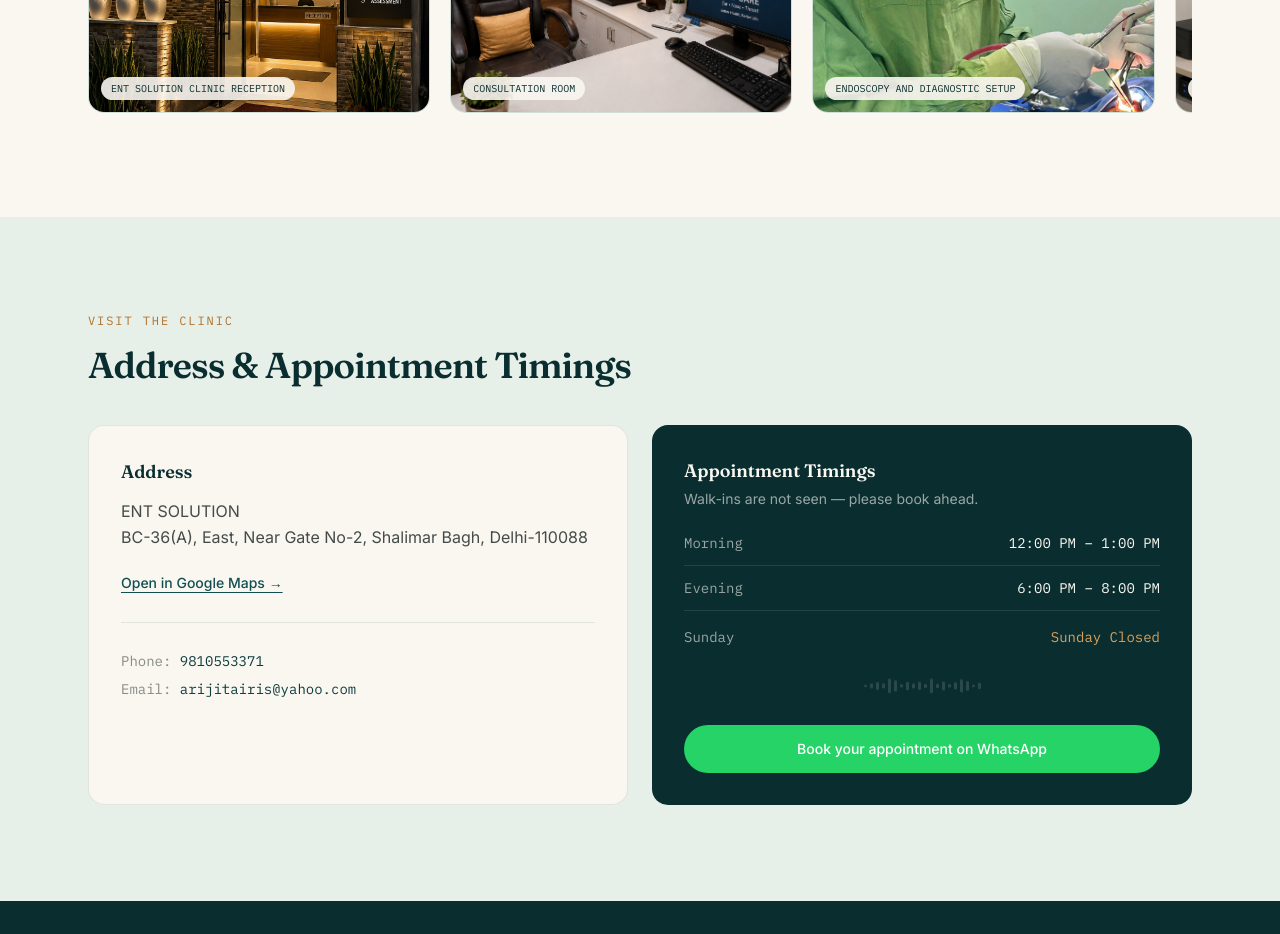
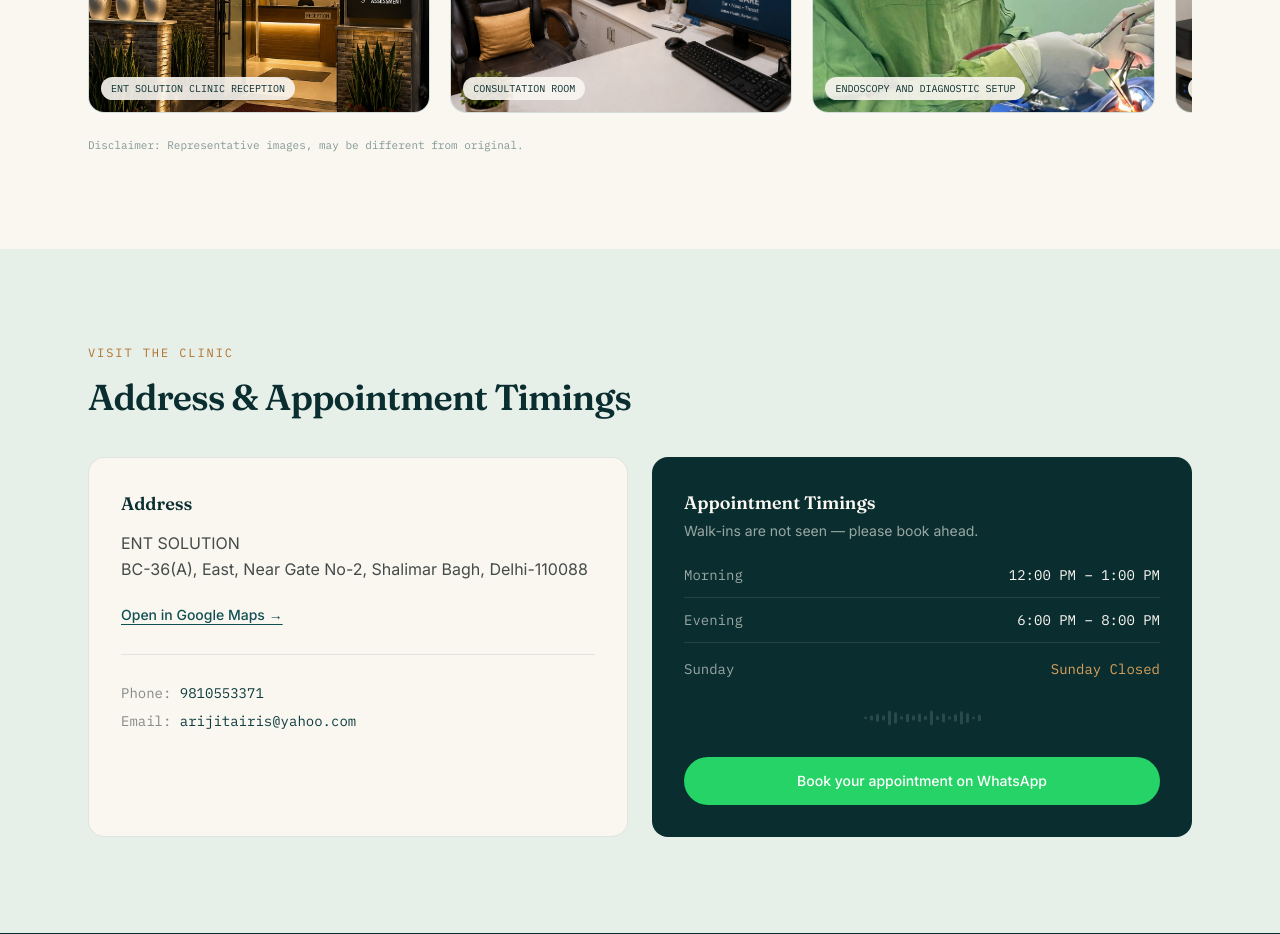
Before and after one commit to shivesh2334-ai/ent-solotions, a Next.js app: page / in a window 1280 px wide. Shown: the part 2000-2934 px from the top of the page. Built offline with nearby package versions, Linux system fonts and the light colour scheme.

Commit message:
Add disclaimer under sliding gallery images
Co-authored-by: shivesh2334-ai <200583271+shivesh2334-ai@users.noreply.github.com>

```diff
--- a/components/Gallery.tsx
+++ b/components/Gallery.tsx
@@ -75,6 +75,10 @@ export default function Gallery() {
             </div>
           ))}
         </div>
+
+        <p className="mt-4 font-mono text-[11px] text-teal-900/50 text-center sm:text-left">
+          Disclaimer: Representative images, may be different from original.
+        </p>
       </div>
     </section>
   );
```
